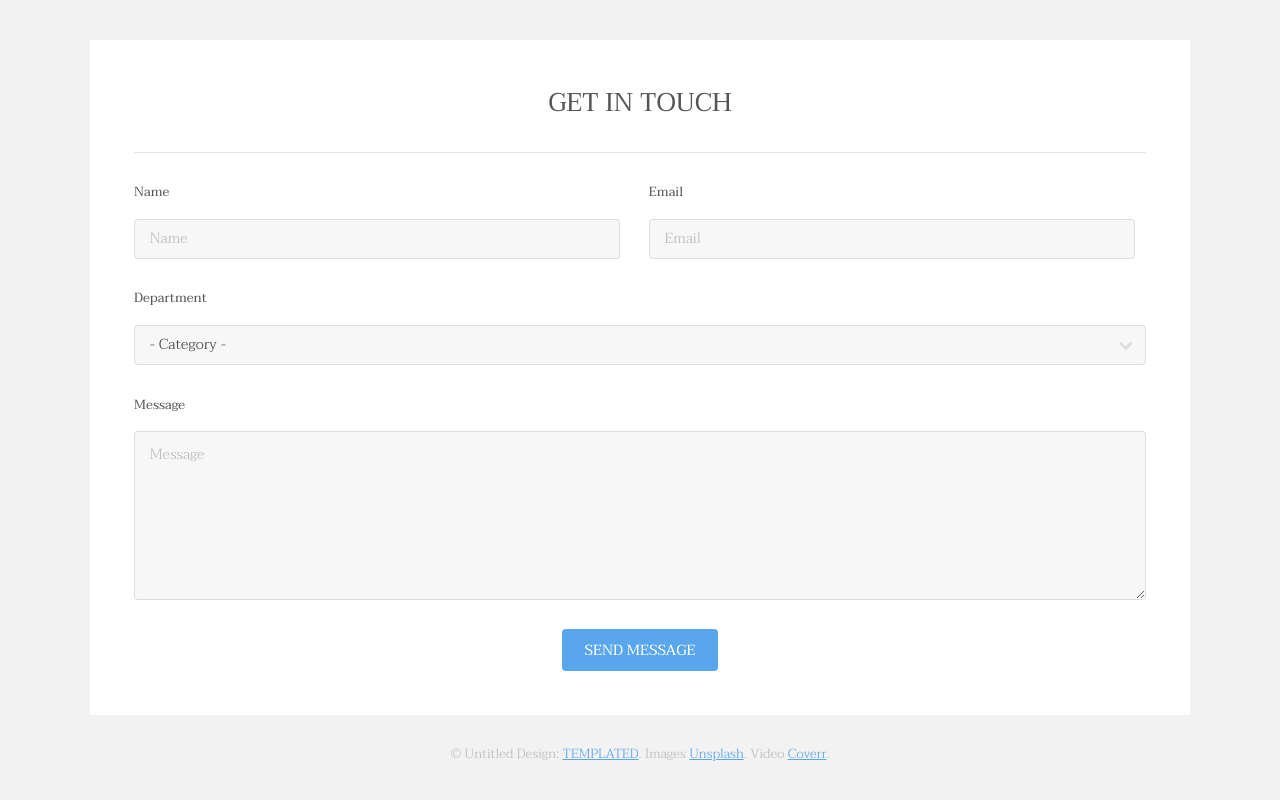
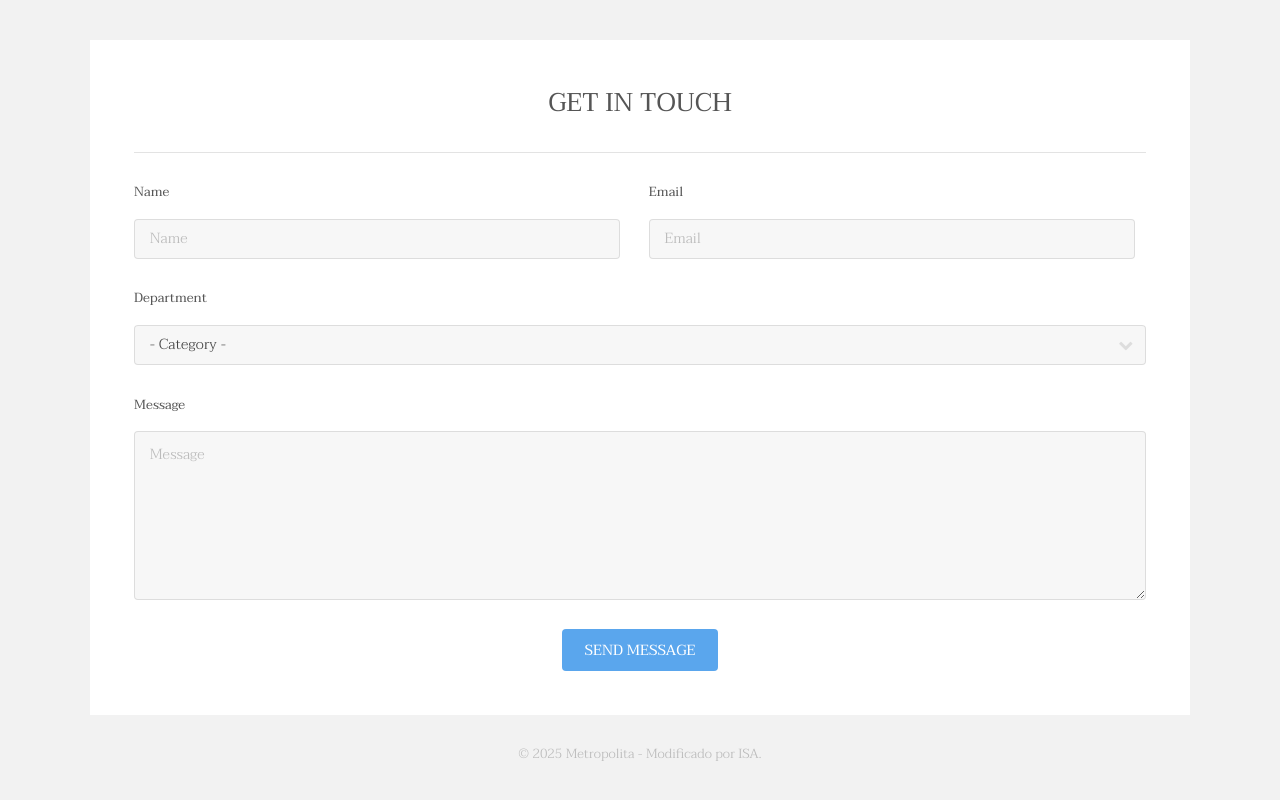
Before and after one commit to isabelbaviera/04_REP_METROPOLITA, a plain HTML site: page index.html in a window 1280 px wide. Shown: the part 3231-4031 px from the top of the page. Drawn offline with Linux system fonts and the light colour scheme.

Commit message:
cambios en el pie de página por ISA

```diff
--- a/index.html
+++ b/index.html
@@ -194,7 +194,7 @@
 						</div>
 					</section>
 					<div class="copyright">
-						&copy; Untitled Design: <a href="https://templated.co/">TEMPLATED</a>. Images <a href="https://unsplash.com/">Unsplash</a>. Video <a href="http://coverr.co/">Coverr</a>.
+						&copy; 2025 Metropolita - Modificado por ISA.
 					</div>
 				</div>
 			</footer>
```
